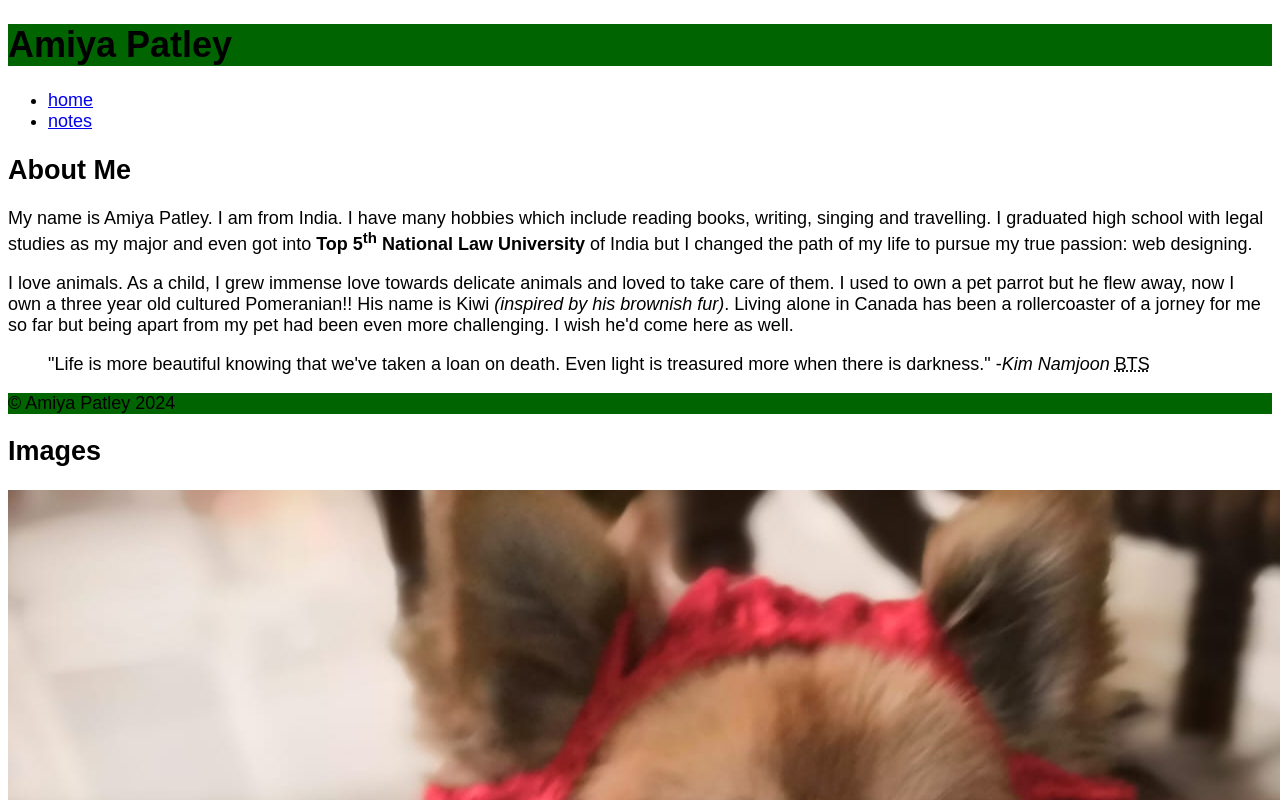
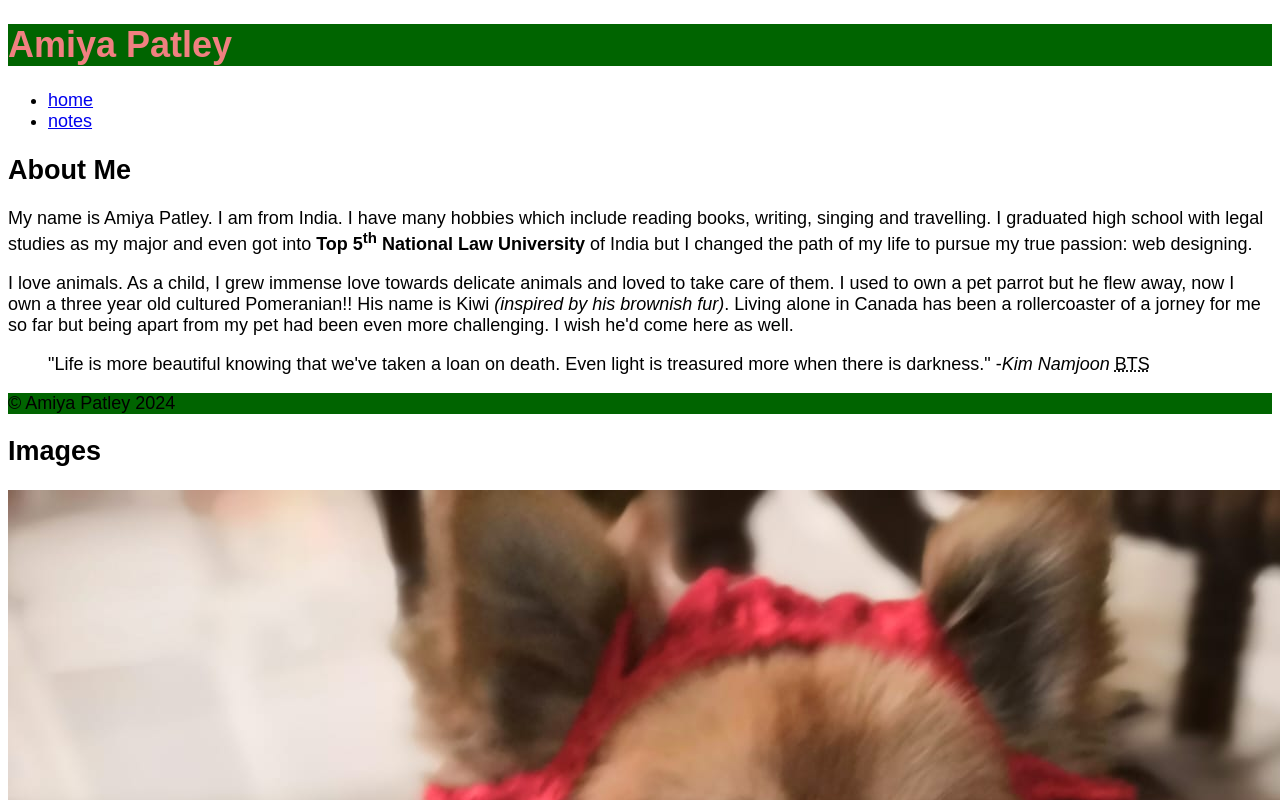
Before and after one commit to amiyapatley/amiyapatley.github.io, a plain HTML site: page html-assignment/index.html in a window 1280 px wide. Shown: the top 800 px of the page. Drawn offline with Linux system fonts and the light colour scheme; files that its build step writes are made by us from their sources.

Commit message:
site-title added

```diff
--- a/html-assignment/index.html
+++ b/html-assignment/index.html
@@ -8,7 +8,7 @@
 </head>
 <body style="font-family: Arial, sans-serif; font-size: 18px;">
     <header>
-        <h1>Amiya Patley</h1>
+        <h1 class="site-title">Amiya Patley</h1>
     </header>
     <nav>
         <ul>
```
